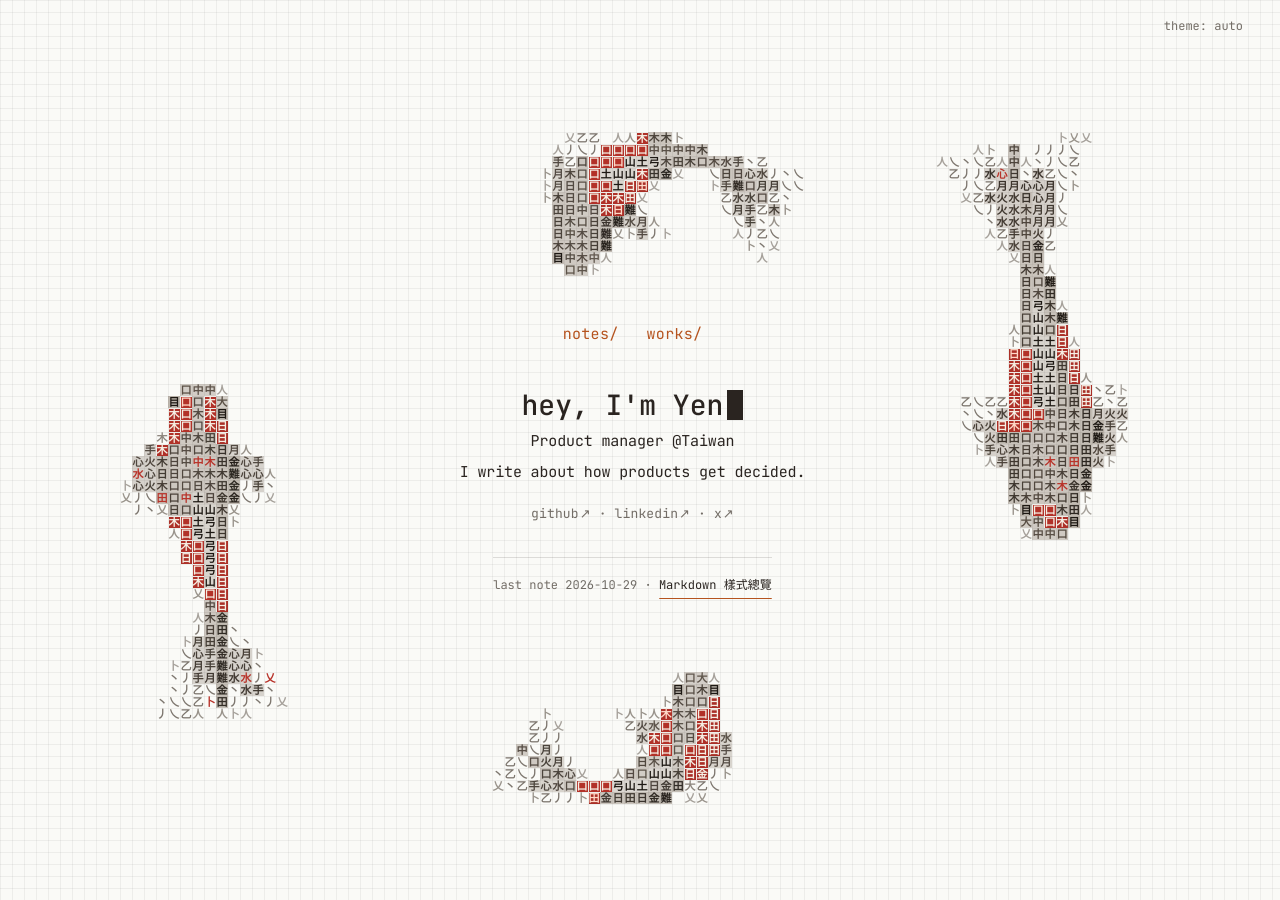
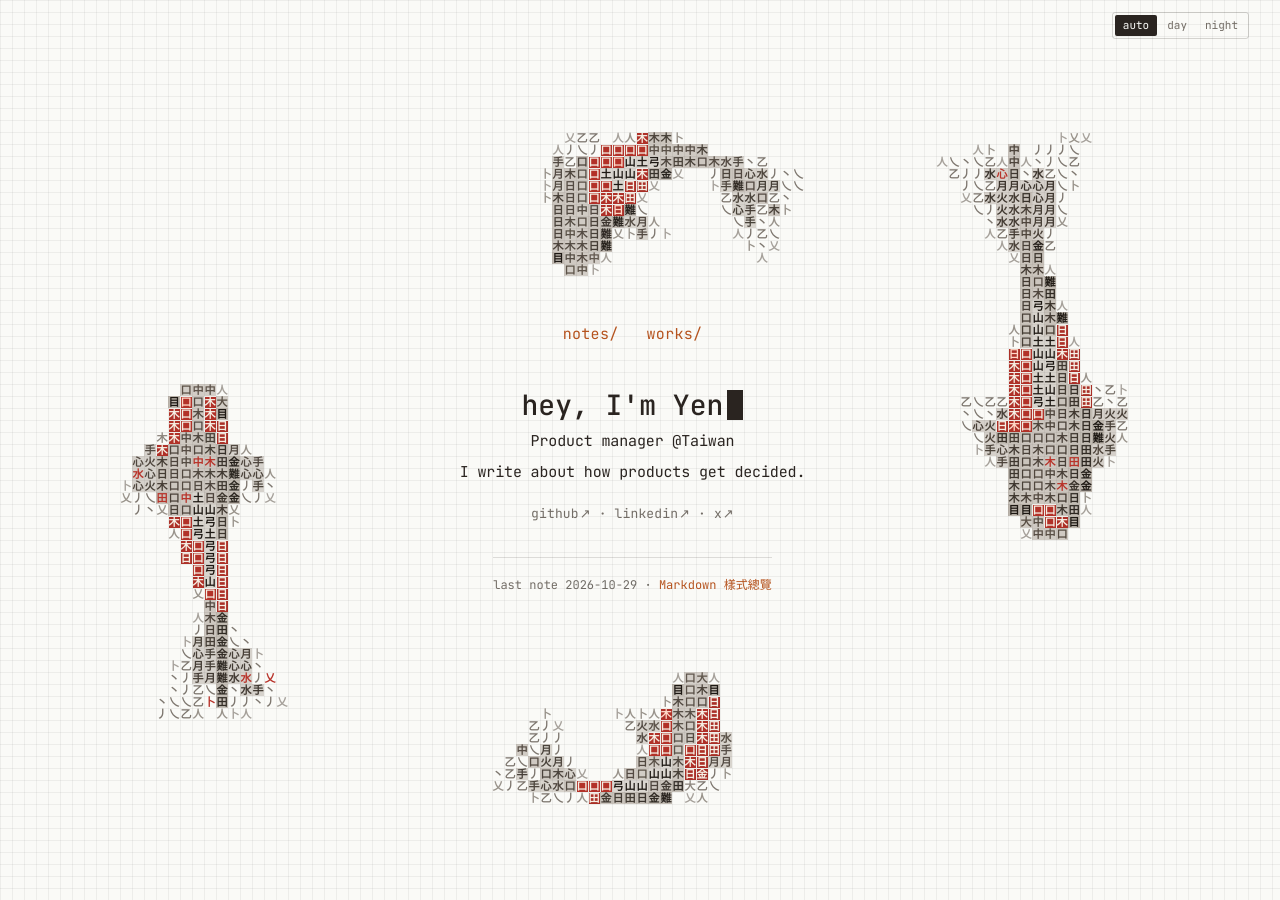
Before and after one commit to laiyenju/laiyenju.github.io, a Jekyll site: the page built from index.md, in a window 1280 px wide. Built offline with Jekyll 4.4.1, drawn with Linux system fonts in a browser that asks for light colours; some web fonts are replaced.

Commit message:
Frame hover, dotted links in notes, segmented theme switch
- Links outside the terminal: a thin frame closes in on hover, focus
  or press (an outline, so nothing moves), like a game menu's
  selection and the touch command buttons. Terminal rows (lists,
  $ cd ~, prev / next) keep reverse video.
- Links in a note: ink on a dotted line, solid when pointed at; the
  keyboard also gets the frame.
- last note and view all: accent words, no underline, like the nav.
- Theme: an auto | day | night segmented switch; the one in use is
  filled. Filled now always means "selected".
- Home: glyphs over a koi keep their paper patch while hovered.

Co-Authored-By: Claude Opus 5.5 <noreply@anthropic.com>
Claude-Session: https://claude.ai/code/session_013iANxFJG53qqgxQt1G8VWB

```diff
--- a/_includes/theme-boot.html
+++ b/_includes/theme-boot.html
@@ -8,4 +8,8 @@
     if (night) document.body.classList.add("theme-night");
   })();
 </script>
-<button class="theme-toggle" type="button">theme: auto</button>
+<div class="theme-switch" role="radiogroup" aria-label="Theme 日夜">
+  <button type="button" role="radio" aria-checked="true" data-theme-set="auto" title="跟隨系統">auto</button>
+  <button type="button" role="radio" aria-checked="false" data-theme-set="day" title="日間">day</button>
+  <button type="button" role="radio" aria-checked="false" data-theme-set="night" title="夜間">night</button>
+</div>
--- a/_layouts/home.html
+++ b/_layouts/home.html
@@ -188,9 +188,6 @@
           var g = glyphs[j];
           var r = g.getBoundingClientRect();
           var hit = !!r.width && o.koiCover(r.left, r.top, r.right, r.bottom) >= 0.5;
-          // A highlighted link already sits on its own block; a page-coloured patch would hide it.
-          var link = g.closest("a");
-          if (hit && link && link.matches(":hover, :focus-visible, :active")) hit = false;
           g.dataset.on = hit ? "1" : "";
           g.style.background = hit ? (isNight ? "#0d0f12" : "#fafaf7") : "";
         }
--- a/assets/css/site.css
+++ b/assets/css/site.css
@@ -37,7 +37,9 @@
               except the nav (notes/ works/), the way into everything.
      grey   — what describes or leaves: dates, sizes, hints, the way back,
               links out of the site (those also carry ↗).
-   Any link, pointed at or focused, turns reverse video (see "Links" below). */
+   Pointed at or focused: a thin frame closes in around a link; terminal rows
+   turn reverse video; links in a note go from dotted to solid (see "Links").
+   Filled (reverse video) always means "selected": a terminal row, the theme in use. */
 :root {
   --accent: #b5531e;
   --paper: #fafaf7;
@@ -176,7 +178,7 @@ body.home {
   position: relative;
   color: inherit;
   text-decoration: none;
-  transition: color 240ms ease;
+  transition: color 240ms ease, outline-color 200ms ease, outline-offset 240ms cubic-bezier(0.2, 0, 0, 1);
 }
 .home-nav a::after {
   content: "";
@@ -307,14 +309,8 @@ body .home-nav a {
   background: none;
   font: inherit;
   font-size: 12px;
-  color: #2a2420;
-  text-decoration: underline;
-  text-decoration-color: var(--accent);
-  text-underline-offset: 3px;
+  color: var(--accent);
   cursor: pointer;
-}
-.panel-more:hover {
-  opacity: 0.8;
 }
 @media (max-width: 560px) {
   .panel-list {
@@ -404,7 +400,7 @@ body.theme-night .home-nav a { color: var(--accent); }
 body.theme-night .panel-head { color: #8a8f99; }
 body.theme-night { --accent: #f5b942; }
 body.theme-night .home-links { color: #8a8f99; }
-body.theme-night .panel-more { color: #e8e6e3; }
+body.theme-night .panel-more { color: var(--accent); }
 body.theme-night .home-panel { background: rgba(13, 15, 18, 0.86); box-shadow: 0 0 28px 14px rgba(13, 15, 18, 0.86); }
 body.theme-night .panel-list li { border-top-color: rgba(232, 230, 227, 0.16); }
 body.theme-night .home-puffer { filter: drop-shadow(0 0 3px rgba(242, 176, 80, 0.45)); }
@@ -575,12 +571,11 @@ body.theme-night .sh-panel .panel-list a.is-opening { background: #e8e6e3; color
 .home-last a {
   display: inline-block;
   padding: 4px 0;
-  color: #2a2420;
-  border-bottom: 1px solid var(--accent);
+  color: var(--accent);
 }
 body.theme-night .home-last { color: #8a8f99; border-top-color: rgba(232, 230, 227, 0.18); }
 body.theme-night .home-last-label { color: #7f848e; }
-body.theme-night .home-last a { color: #e8e6e3; }
+body.theme-night .home-last a { color: var(--accent); }
 @media (prefers-reduced-motion: reduce) {
   .home-greeting::after { animation: none; }
 }
@@ -1512,88 +1507,138 @@ body.theme-night .post-note.is-lit { color: #e8e6e3; }
 body.theme-night .post-note-n { color: #f5b942; }
 body.theme-night .post-end .sh-keys kbd { border-color: rgba(232, 230, 227, 0.3); }
 
-/* —— Day / night switch (theme.js): a small mono button in the top right
-      that scrolls away with the page, highlighted like a link. —— */
-.theme-toggle {
+/* —— Day / night switch (theme.js): three segments in a thin box at the
+      top right; the one in use is filled, like a selected row. It scrolls
+      away with the page. —— */
+.theme-switch {
   position: absolute;
   z-index: 20;
-  top: max(14px, env(safe-area-inset-top, 0px));
+  top: max(12px, env(safe-area-inset-top, 0px));
   right: max(16px, env(safe-area-inset-right, 0px));
+  display: flex;
+  gap: 2px;
+  padding: 2px;
+  border: 1px solid rgba(42, 36, 32, 0.18);
+  border-radius: 3px;
+  font: 11px/1.5 "JetBrains Mono", ui-monospace, monospace;
+}
+.theme-switch button {
   margin: 0;
-  padding: 3px 6px;
+  padding: 2px 8px;
   border: 0;
-  border-radius: 1px;
+  border-radius: 2px;
   background: none;
-  font: 12px/1.5 "JetBrains Mono", ui-monospace, monospace;
+  font: inherit;
   color: #736d66;
   cursor: pointer;
-}
-body.theme-night .theme-toggle {
-  color: #8a8f99;
-}
-.theme-toggle:focus-visible,
-.theme-toggle:active {
-  outline: none;
+  transition: color 160ms ease, background-color 160ms ease;
+}
+.theme-switch button[aria-checked="true"] {
   background: var(--link-sel-bg);
   color: var(--link-sel-fg);
+  cursor: default;
+}
+.theme-switch button:focus-visible {
+  outline: 1px solid var(--frame);
+  outline-offset: 1px;
 }
 @media (hover: hover) {
-  .theme-toggle:hover {
-    background: var(--link-sel-bg);
-    color: var(--link-sel-fg);
-  }
-}
-
-/* —— Links: reverse video when pointed at, focused from the keyboard or
-   tapped, like the selected row of a terminal picker. Inline links keep
-   their underline at rest so they can be found in a sentence; when one
-   wraps, each line gets its own block. Night (home) uses amber.
-   The selected state outranks every palette rule (nav, panels, night),
-   hence !important on its colours. —— */
+  .theme-switch button[aria-checked="false"]:hover {
+    color: #2a2420;
+  }
+}
+body.theme-night .theme-switch { border-color: rgba(232, 230, 227, 0.2); }
+body.theme-night .theme-switch button { color: #8a8f99; }
+body.theme-night .theme-switch button[aria-checked="true"] { color: var(--link-sel-fg); }
+@media (hover: hover) {
+  body.theme-night .theme-switch button[aria-checked="false"]:hover { color: #e8e6e3; }
+}
+
+/* —— Links: a thin frame closes in around a link when it is pointed at,
+   focused from the keyboard or pressed, like the selected item of a game
+   menu (and the same box as the command buttons on touch screens). It is
+   an outline, so nothing moves. Two exceptions:
+   - terminal rows (the notes / works lists, $ cd ~, prev / next) turn
+     reverse video, like the selected row of a terminal picker;
+   - links inside a note keep the ink colour on a dotted line, which turns
+     solid when pointed at. —— */
 :root {
   --link-sel-bg: #2a2420;
   --link-sel-fg: #fafaf7;
+  --frame: rgba(42, 36, 32, 0.45);
 }
 body.theme-night {
   --link-sel-bg: #f5b942;
   --link-sel-fg: #0d0f12;
-}
-a {
-  border-radius: 1px;
-  -webkit-box-decoration-break: clone;
-  box-decoration-break: clone;
+  --frame: rgba(232, 230, 227, 0.5);
+}
+a,
+.panel-more {
+  border-radius: 2px;
+  outline: 1px solid transparent;
+  outline-offset: 7px;
+  transition: color 200ms ease, outline-color 200ms ease, outline-offset 240ms cubic-bezier(0.2, 0, 0, 1);
 }
 a:focus-visible,
-a:active {
+a:active,
+.panel-more:focus-visible,
+.panel-more:active {
   opacity: 1;
+  outline-color: var(--frame);
+  outline-offset: 3px;
+}
+/* Hover only where a pointer can hover, so a tapped link doesn't stay framed on phones. */
+@media (hover: hover) {
+  a:hover,
+  .panel-more:hover {
+    opacity: 1;
+    outline-color: var(--frame);
+    outline-offset: 3px;
+  }
+}
+
+/* Terminal rows: reverse video instead of a frame. */
+.sh-panel .panel-list a,
+.home-panel .panel-back,
+.post-pager a {
   outline: none;
-  background-color: var(--link-sel-bg) !important;
-  /* 5px of room each side, 2px above and below; a shadow, so nothing moves. */
-  box-shadow: -3px 0 0 2px var(--link-sel-bg), 3px 0 0 2px var(--link-sel-bg);
-  color: var(--link-sel-fg) !important;
-  text-decoration-color: transparent;
-  border-bottom-color: transparent;
-}
-/* Hover only where a pointer can hover, so a tapped link doesn't stay lit on phones. */
+}
+.post-pager a:focus-visible,
+.post-pager a:active {
+  background: var(--link-sel-bg);
+  color: var(--link-sel-fg);
+}
+.post-pager a:focus-visible *,
+.post-pager a:active * {
+  color: inherit !important;
+}
 @media (hover: hover) {
-  a:hover {
-    opacity: 1;
-    background-color: var(--link-sel-bg) !important;
-    box-shadow: -3px 0 0 2px var(--link-sel-bg), 3px 0 0 2px var(--link-sel-bg);
-    color: var(--link-sel-fg) !important;
-    text-decoration-color: transparent;
-    border-bottom-color: transparent;
-  }
-  a:hover * {
+  .post-pager a:hover {
+    background: var(--link-sel-bg);
+    color: var(--link-sel-fg);
+  }
+  .post-pager a:hover * {
     color: inherit !important;
   }
 }
-a:focus-visible *,
-a:active * {
-  color: inherit !important;
-}
-/* The current-page underline under a nav item keeps the highlight colour. */
-.home-nav a[aria-current="page"]:hover::after,
-.home-nav a[aria-current="page"]:focus-visible::after {
-  background: var(--link-sel-bg);
-}
+
+/* Links in a note: ink on a dotted line; solid when pointed at. The keyboard
+   still gets the frame, so focus is never shown by a line style alone. */
+.post-prose a:not(.footnote):not(.reversefootnote) {
+  outline-offset: 3px;
+  text-decoration-style: dotted;
+  transition: text-decoration-color 200ms ease, outline-color 200ms ease;
+}
+.post-prose a:not(.footnote):not(.reversefootnote):active {
+  outline-color: transparent;
+  text-decoration-style: solid;
+}
+@media (hover: hover) {
+  .post-prose a:not(.footnote):not(.reversefootnote):hover {
+    outline-color: transparent;
+    text-decoration-style: solid;
+  }
+}
+.post-prose a:not(.footnote):not(.reversefootnote):focus-visible {
+  text-decoration-style: solid;
+}
--- a/assets/js/theme.js
+++ b/assets/js/theme.js
@@ -2,14 +2,14 @@
   "use strict";
 
   /* —— Day / night. "auto" follows the system; "day" and "night" are the
-        reader's own choice, kept in localStorage. The button in the top
-        right steps auto → the opposite of the system → the other → auto,
-        and the shells take `theme day|night|auto`. Pages that draw the koi
+        reader's own choice, kept in localStorage. The switch in the top
+        right sets one of the three, and the shells take `theme day|night|auto`
+        (the touch button steps auto → the opposite of the system → the other). Pages that draw the koi
         listen for "themechange" to redraw in the new palette. —— */
 
   var KEY = "theme";
   var media = window.matchMedia ? window.matchMedia("(prefers-color-scheme: dark)") : { matches: false };
-  var button = null;
+  var choices = [];
 
   function pref() {
     var p;
@@ -22,10 +22,8 @@
   }
 
   function label() {
-    if (!button) return;
     var p = pref();
-    button.textContent = "theme: " + p;
-    button.setAttribute("aria-label", "切換日夜，目前：" + (p === "auto" ? "跟隨系統" : p === "night" ? "夜間" : "日間"));
+    choices.forEach(function (b) { b.setAttribute("aria-checked", String(b.getAttribute("data-theme-set") === p)); });
   }
 
   function apply() {
@@ -54,8 +52,10 @@
   if (media.addEventListener) media.addEventListener("change", function () { if (pref() === "auto") apply(); });
 
   document.addEventListener("DOMContentLoaded", function () {
-    button = document.querySelector(".theme-toggle");
-    if (button) button.addEventListener("click", function () { set(next()); });
+    choices = Array.prototype.slice.call(document.querySelectorAll("[data-theme-set]"));
+    choices.forEach(function (b) {
+      b.addEventListener("click", function () { set(b.getAttribute("data-theme-set")); });
+    });
     label();
   });
 
```
Also changed, not shown: README.md.
